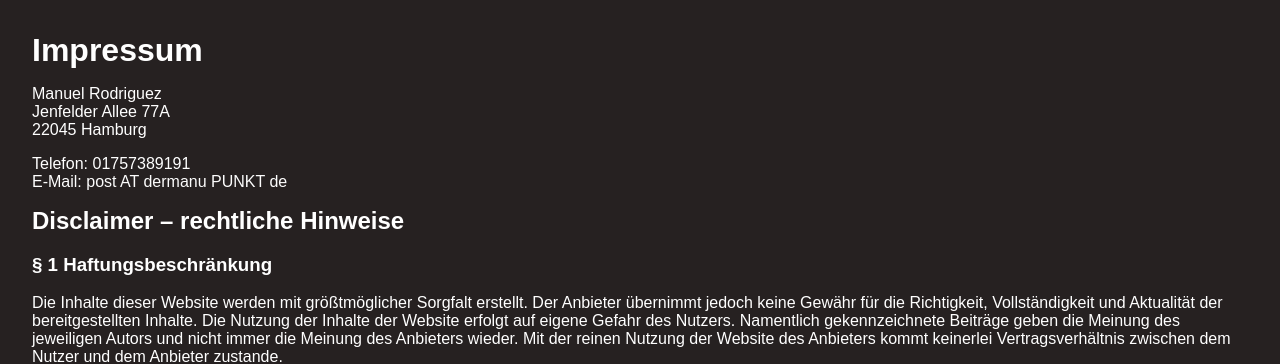
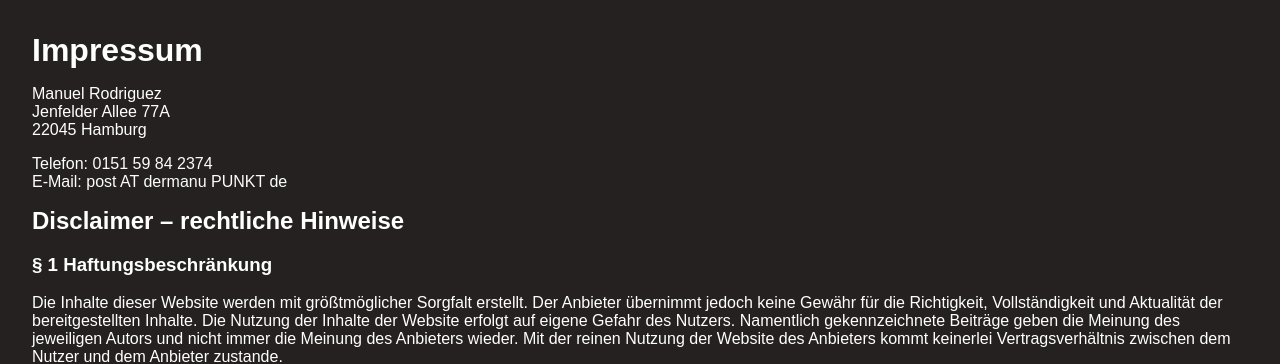
Before and after one commit to manurg/manurg.github.io, a Jekyll site: the page built from impressum/index.html, in a window 1280 px wide. Shown: the top 364 px of the page. Built offline with Jekyll 4.4.1, drawn with Linux system fonts in a browser that asks for light colours.

Commit message:
Update phone number

```diff
--- a/impressum/index.html
+++ b/impressum/index.html
@@ -15,7 +15,7 @@ published: true
   </p>
 
   <p>
-    Telefon: 01757389191
+    Telefon: <a href="tel:+4915159842374">0151 59 84 2374</a>
     <br>E-Mail: <a href="javascript:window.location.href='mailto:'+['post','dermanu.de'].join('@')">post AT dermanu PUNKT de</a>
   </p>
 
```
